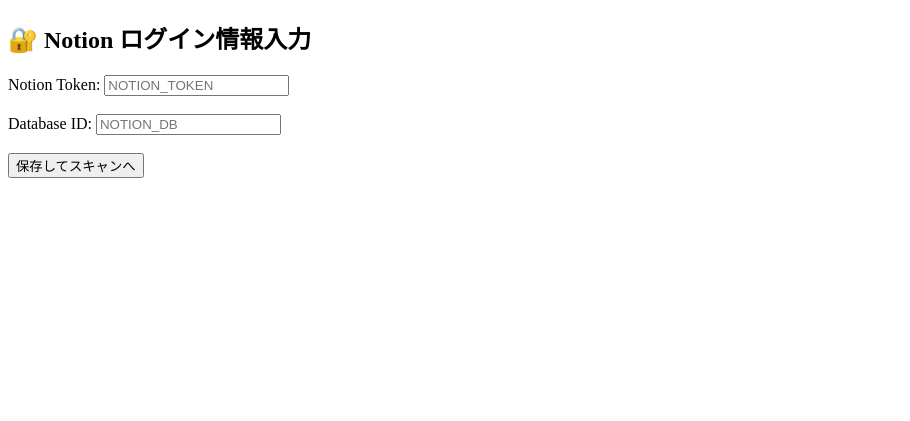
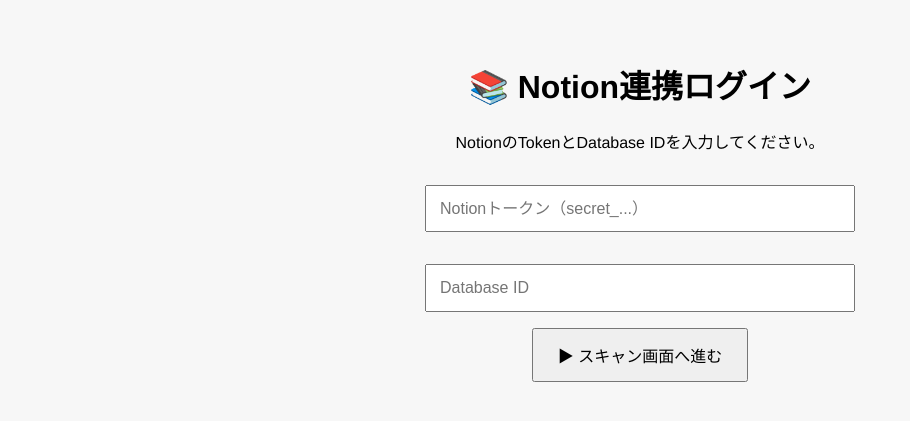
Before and after one commit to SiGQvism/bookscanner, a FastAPI app: page / in a window 1280 px wide. Shown: the top 421 px of the page, without its empty margins (0-910 px from the left). Run offline with FastAPI, Linux system fonts and the light colour scheme.

Commit message:
add: login.html (Notionログイン画面)

```diff
--- a/app/templates/login.html
+++ b/app/templates/login.html
@@ -2,24 +2,57 @@
 <html lang="ja">
 <head>
   <meta charset="UTF-8">
-    <title>ログイン</title>
+  <meta name="viewport" content="width=device-width, initial-scale=1.0">
+  <title>Notion連携ログイン</title>
+  <link rel="manifest" href="/manifest.json">
+  <script>
+    if ('serviceWorker' in navigator) {
+      navigator.serviceWorker.register('/service-worker.js').then(() => {
+        console.log('✅ Service Worker 登録完了');
+      });
+    }
+  </script>
+  <style>
+    body {
+      font-family: "Helvetica Neue", sans-serif;
+      text-align: center;
+      padding: 2em;
+      background-color: #f7f7f7;
+    }
+    input {
+      width: 80%;
+      max-width: 400px;
+      padding: 0.8em;
+      margin: 1em 0;
+      font-size: 1em;
+    }
+    button {
+      padding: 0.8em 1.5em;
+      font-size: 1em;
+      cursor: pointer;
+    }
+  </style>
 </head>
 <body>
-    <h2>🔐 Notion ログイン情報入力</h2>
-    <label for="token">Notion Token:</label>
-    <input id="token" type="text" placeholder="NOTION_TOKEN"><br><br>
+  <h1>📚 Notion連携ログイン</h1>
+  <p>NotionのTokenとDatabase IDを入力してください。</p>
 
-    <label for="dbid">Database ID:</label>
-    <input id="dbid" type="text" placeholder="NOTION_DB"><br><br>
-
-    <button onclick="save()">保存してスキャンへ</button>
+  <input id="token" placeholder="Notionトークン（secret_...）"><br>
+  <input id="dbid" placeholder="Database ID"><br>
+  <button onclick="save()">▶ スキャン画面へ進む</button>
 
   <script>
     function save() {
       const token = document.getElementById("token").value;
       const dbid = document.getElementById("dbid").value;
-            localStorage.setItem("NOTION_TOKEN", token);
-            localStorage.setItem("NOTION_DB", dbid);
+
+      if (!token || !dbid) {
+        alert("すべての項目を入力してください。");
+        return;
+      }
+
+      localStorage.setItem("token", token);
+      localStorage.setItem("dbid", dbid);
       window.location.href = "/scan";
     }
   </script>
```
Lines whose indentation alone changed are shown as unchanged.
